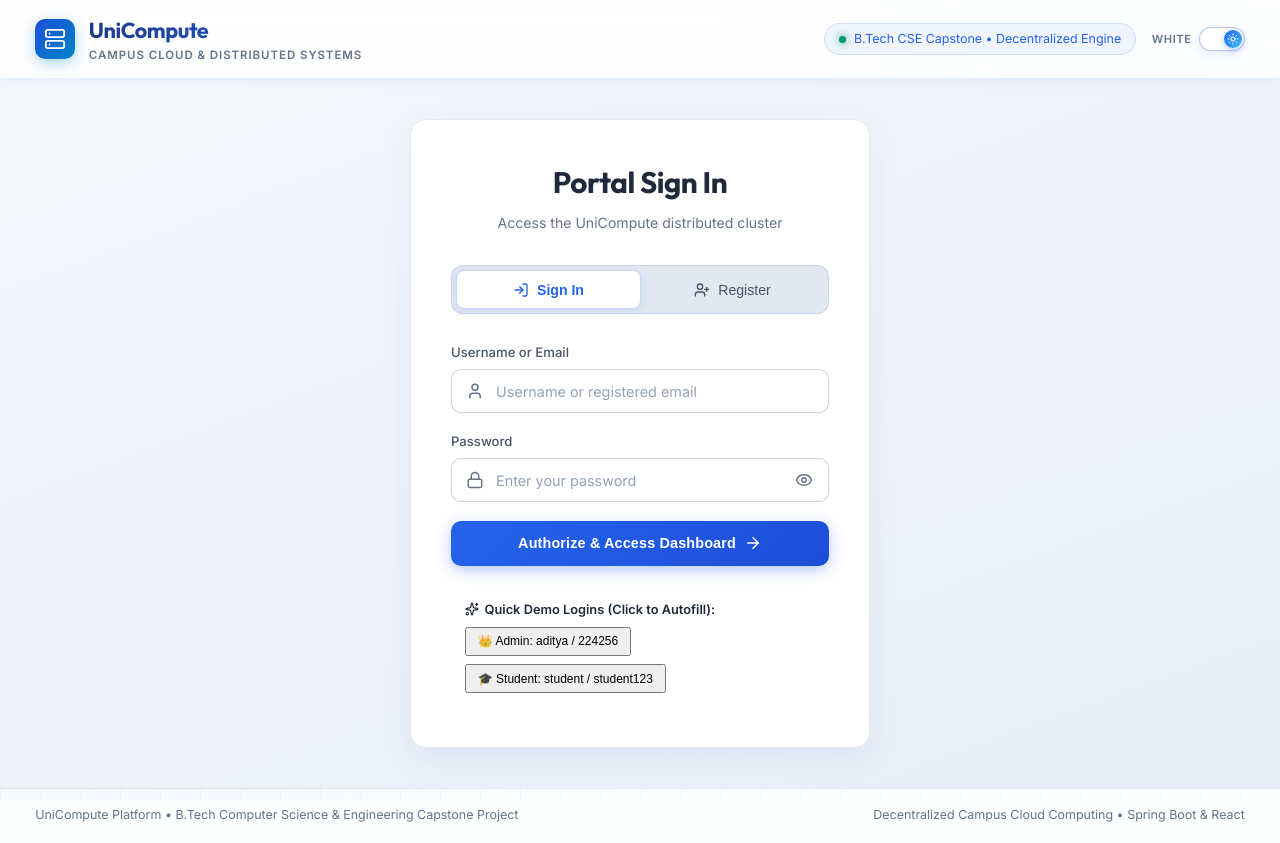
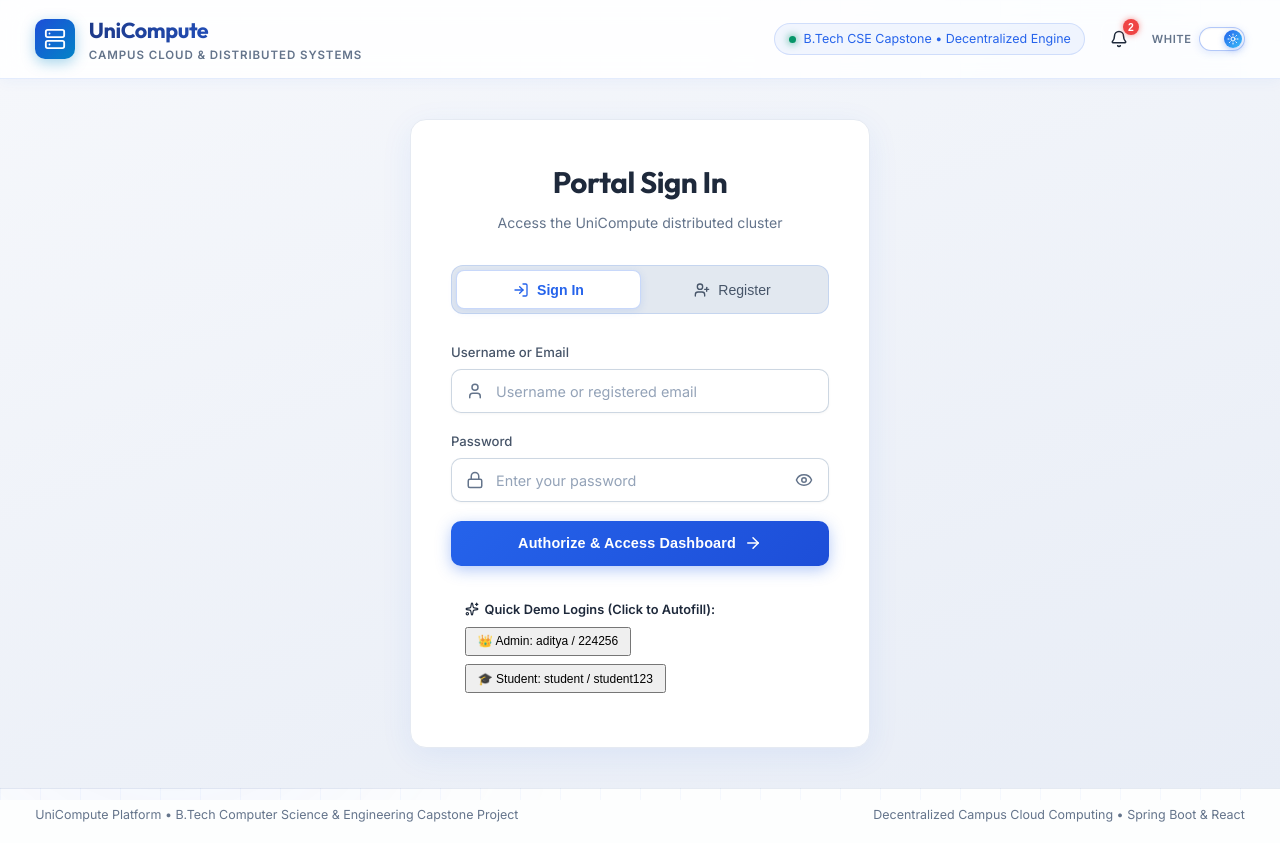
Before and after one commit to adityarawat-cse/UniCompute, a React (Vite) app in the folder frontend/: page / in a window 1280 px wide. Built offline with nearby package versions, Linux system fonts and the light colour scheme.

Commit message:
feat(notifications): add notification bell, unread badge, and alert drawer for cluster and quota events (F-6)

```diff
--- a/frontend/src/App.jsx
+++ b/frontend/src/App.jsx
@@ -33,6 +33,7 @@ import {
   Terminal,
   RefreshCw,
   PlusCircle,
+  Bell,
   HardDrive,
   BarChart3,
   Users,
@@ -303,6 +304,39 @@ print("Computation completed successfully on worker node.")
   // State for dynamic resource analytics filter (F-7)
   const [analyticsFilterMode, setAnalyticsFilterMode] = useState('cluster'); // 'cluster' or 'process'
   const [selectedProcessJobId, setSelectedProcessJobId] = useState('');
+
+  // Notification Center & Alerts State (F-6)
+  const [notifications, setNotifications] = useState([
+    {
+      id: 'n-1',
+      title: 'Cluster Topology Ready',
+      message: 'UniCompute nodes active & synchronizing telemetry.',
+      type: 'info',
+      time: 'Just now',
+      read: false
+    },
+    {
+      id: 'n-2',
+      title: 'Quota Allocation Active',
+      message: 'Daily quota balance allocated for student CSE workload dispatch.',
+      type: 'success',
+      time: '5m ago',
+      read: false
+    }
+  ]);
+  const [showNotifDropdown, setShowNotifDropdown] = useState(false);
+
+  const addNotification = (title, message, type = 'info') => {
+    const newNotif = {
+      id: 'notif-' + Date.now(),
+      title,
+      message,
+      type,
+      time: 'Just now',
+      read: false
+    };
+    setNotifications(prev => [newNotif, ...prev]);
+  };
 
   // Modal state for adding a worker node
   const [showAddNodeModal, setShowAddNodeModal] = useState(false);
@@ -958,6 +992,130 @@ print("Computation completed successfully on worker node.")
           <div className="nav-academic-tag">
             <span className="nav-live-dot" />
             <span>B.Tech CSE Capstone &bull; Decentralized Engine</span>
+          </div>
+
+          {/* F-6: Notification Bell & Dropdown */}
+          <div style={{ position: 'relative' }}>
+            <button
+              type="button"
+              onClick={() => setShowNotifDropdown(prev => !prev)}
+              style={{
+                background: 'rgba(255, 255, 255, 0.05)',
+                border: '1px solid rgba(255, 255, 255, 0.1)',
+                borderRadius: '8px',
+                padding: '0.45rem',
+                color: 'var(--text-main)',
+                cursor: 'pointer',
+                display: 'flex',
+                alignItems: 'center',
+                justifyContent: 'center',
+                position: 'relative',
+                transition: 'all 0.2s'
+              }}
+              title="Notifications & System Alerts"
+            >
+              <Bell size={18} />
+              {notifications.filter(n => !n.read).length > 0 && (
+                <span
+                  style={{
+                    position: 'absolute',
+                    top: '-4px',
+                    right: '-4px',
+                    background: '#ef4444',
+                    color: '#ffffff',
+                    fontSize: '0.65rem',
+                    fontWeight: 700,
+                    width: '16px',
+                    height: '16px',
+                    borderRadius: '50%',
+                    display: 'flex',
+                    alignItems: 'center',
+                    justifyContent: 'center',
+                    boxShadow: '0 0 6px rgba(239, 68, 68, 0.6)'
+                  }}
+                >
+                  {notifications.filter(n => !n.read).length}
+                </span>
+              )}
+            </button>
+
+            {/* Notification Dropdown Panel */}
+            {showNotifDropdown && (
+              <div
+                style={{
+                  position: 'absolute',
+                  top: '120%',
+                  right: 0,
+                  width: '320px',
+                  background: 'rgba(15, 23, 42, 0.96)',
+                  backdropFilter: 'blur(20px)',
+                  border: '1px solid rgba(255, 255, 255, 0.12)',
+                  borderRadius: '12px',
+                  boxShadow: '0 12px 35px rgba(0, 0, 0, 0.6)',
+                  zIndex: 1000,
+                  overflow: 'hidden',
+                  animation: 'fadeIn 0.2s ease-out'
+                }}
+              >
+                <div style={{ padding: '0.75rem 1rem', borderBottom: '1px solid rgba(255, 255, 255, 0.08)', display: 'flex', justifyContent: 'space-between', alignItems: 'center' }}>
+                  <span style={{ fontWeight: 600, fontSize: '0.85rem', color: '#f1f5f9' }}>Notifications & Alerts</span>
+                  <button
+                    type="button"
+                    onClick={() => setNotifications(prev => prev.map(n => ({ ...n, read: true })))}
+                    style={{ background: 'none', border: 'none', color: 'var(--accent-cyan)', fontSize: '0.72rem', cursor: 'pointer', textDecoration: 'underline' }}
+                  >
+                    Mark all read
+                  </button>
+                </div>
+
+                <div style={{ maxHeight: '280px', overflowY: 'auto' }}>
+                  {notifications.length === 0 ? (
+                    <div style={{ padding: '1.5rem', textAlign: 'center', fontSize: '0.78rem', color: 'var(--text-dim)' }}>
+                      No notifications at this time
+                    </div>
+                  ) : (
+                    notifications.map(n => (
+                      <div
+                        key={n.id}
+                        style={{
+                          padding: '0.75rem 1rem',
+                          borderBottom: '1px solid rgba(255, 255, 255, 0.05)',
+                          background: n.read ? 'transparent' : 'rgba(37, 99, 235, 0.08)',
+                          display: 'flex',
+                          flexDirection: 'column',
+                          gap: '0.2rem',
+                          transition: 'background 0.2s'
+                        }}
+                      >
+                        <div style={{ display: 'flex', justifyContent: 'space-between', alignItems: 'center' }}>
+                          <span style={{
+                            fontWeight: 600,
+                            fontSize: '0.8rem',
+                            color: n.type === 'error' ? '#ef4444' : n.type === 'warning' ? '#f59e0b' : n.type === 'success' ? '#10b981' : 'var(--accent-cyan)'
+                          }}>
+                            {n.title}
+                          </span>
+                          <span style={{ fontSize: '0.68rem', color: 'var(--text-dim)' }}>{n.time}</span>
+                        </div>
+                        <p style={{ margin: 0, fontSize: '0.74rem', color: 'var(--text-muted)', lineHeight: 1.4 }}>
+                          {n.message}
+                        </p>
+                      </div>
+                    ))
+                  )}
+                </div>
+
+                <div style={{ padding: '0.5rem 1rem', background: 'rgba(0,0,0,0.2)', borderTop: '1px solid rgba(255,255,255,0.05)', textAlign: 'center' }}>
+                  <button
+                    type="button"
+                    onClick={() => setNotifications([])}
+                    style={{ background: 'none', border: 'none', color: 'var(--text-dim)', fontSize: '0.7rem', cursor: 'pointer' }}
+                  >
+                    Clear All Notifications
+                  </button>
+                </div>
+              </div>
+            )}
           </div>
 
           {!currentUser && (
```
